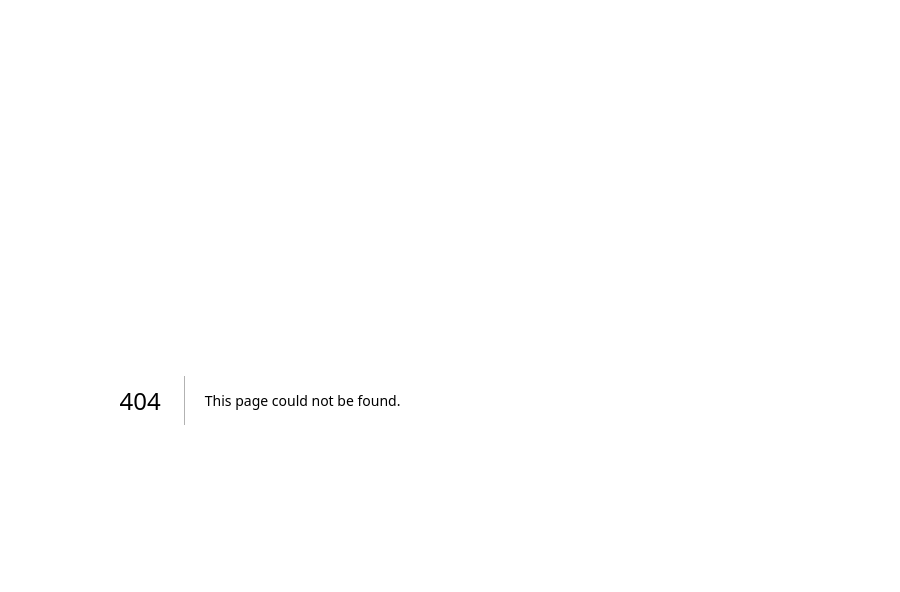
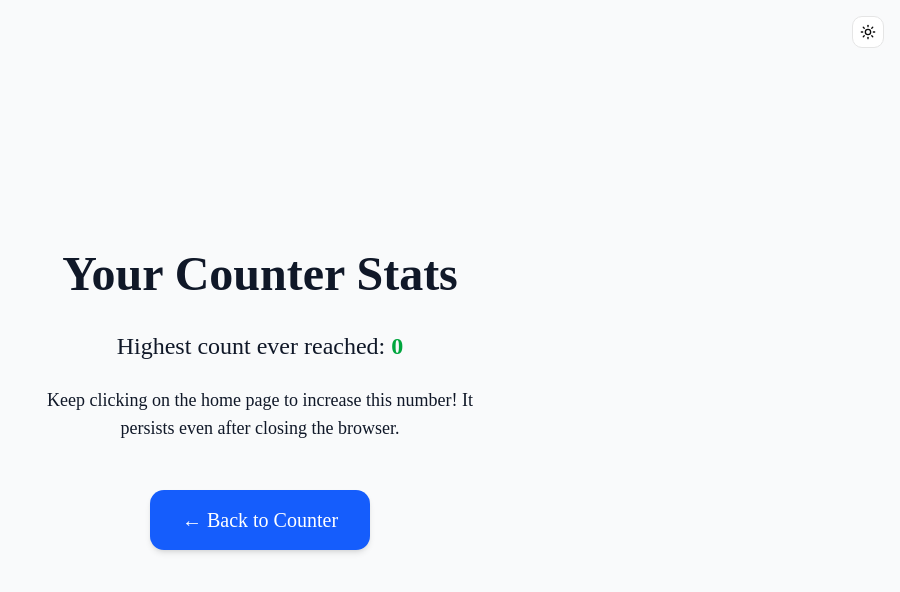
Before and after one commit to PamuletiE/hello-next-v01, a Next.js app: page /stats in a window 1280 px wide. Before the commit this address had no page. Shown: the top 592 px of the page, without its empty margins (380-1280 px from the left). Built offline with nearby package versions, Linux system fonts and the light colour scheme.

Commit message:
Stats page

```diff
--- a/app/experiment/page.tsx
+++ b/app/experiment/page.tsx
@@ -27,10 +27,6 @@ export default function ExperimentPage() {
       <span className="sr-only">Toggle theme</span>
     </Button>
       </div>
-      <Link
-      href="/">
-        Back to Home
-        </Link>
       </>
     )
 }
--- a/app/layout.tsx
+++ b/app/layout.tsx
@@ -2,6 +2,7 @@ import type { Metadata } from "next";
 import { Geist, Geist_Mono } from "next/font/google";
 import "./globals.css";
 import { ThemeProvider } from "@/components/ThemeProvider";
+import ExperimentPage from "./experiment/page";
 
 const geistSans = Geist({
   variable: "--font-geist-sans",
@@ -34,6 +35,9 @@ export default function RootLayout({
         enableSystem
         disableTransitionOnChange
         >
+          <div className="fixed top-4 right-4 z-50">
+  <ExperimentPage />  {/* your toggle component */}
+</div>
           {children}
         </ThemeProvider>
       </body>
--- a/app/page.tsx
+++ b/app/page.tsx
@@ -15,6 +15,7 @@ export default function CounterPage() {
   const [past, setPast] = useState<number[]>([])
   const [future, setFuture] = useState<number[]>([])
   const [prefersReducedMotion, setPrefersReducedMotion] = useState(false)
+  const [maxCount, setMaxCount] = useState(0)
   const countRef = useRef(count)
   const hasInteractedRef = useRef(false)
   const prefersReducedMotionRef = useRef(false)
@@ -241,6 +242,13 @@ export default function CounterPage() {
     return () => window.removeEventListener("keydown", onKeyDown)
   }, [redo, undo])
 
+  useEffect(() => {
+    if (count > maxCount) {
+      setMaxCount(count);
+      localStorage.setItem("maxCounterValue", String(count));
+    }
+  }, [count]); // runs whenever count changes
+
   const level = count >= 30 ? 4 : count >= 20 ? 3 : count >= 10 ? 2 : 1
   const levelVariant =
     level === 4 ? "level4" : level === 3 ? "level3" : level === 2 ? "level2" : "level1"
@@ -365,6 +373,12 @@ export default function CounterPage() {
             </ol>
           )}
         </section>
+        <Link
+  href="/stats"
+  className="mt-8 text-blue-600 hover:underline dark:text-blue-400"
+>
+  See your stats →
+</Link>
       </div>
     </main>
   )
--- /dev/null
+++ b/app/stats/page.tsx
@@ -0,0 +1,38 @@
+// app/stats/page.tsx
+"use client";
+
+import { useEffect, useState } from "react";
+import Link from "next/link";
+
+export default function StatsPage() {
+  const [maxCount, setMaxCount] = useState(0);
+
+  useEffect(() => {
+    const saved = localStorage.getItem("maxCounterValue");
+    if (saved) setMaxCount(Number(saved));
+  }, []);
+
+  return (
+    <main className="min-h-screen flex flex-col items-center justify-center bg-gray-50 dark:bg-gray-950 text-gray-900 dark:text-gray-100 p-8">
+      <h1 className="text-5xl font-bold mb-8">Your Counter Stats</h1>
+
+      <div className="text-2xl mb-6">
+        Highest count ever reached:{" "}
+        <span className="font-bold text-green-600 dark:text-green-400">
+          {maxCount}
+        </span>
+      </div>
+
+      <p className="text-lg mb-12 max-w-md text-center">
+        Keep clicking on the home page to increase this number! It persists even after closing the browser.
+      </p>
+
+      <Link
+        href="/"
+        className="text-xl px-8 py-4 bg-blue-600 hover:bg-blue-700 text-white rounded-xl shadow-md transition-all"
+      >
+        ← Back to Counter
+      </Link>
+    </main>
+  );
+}
```
